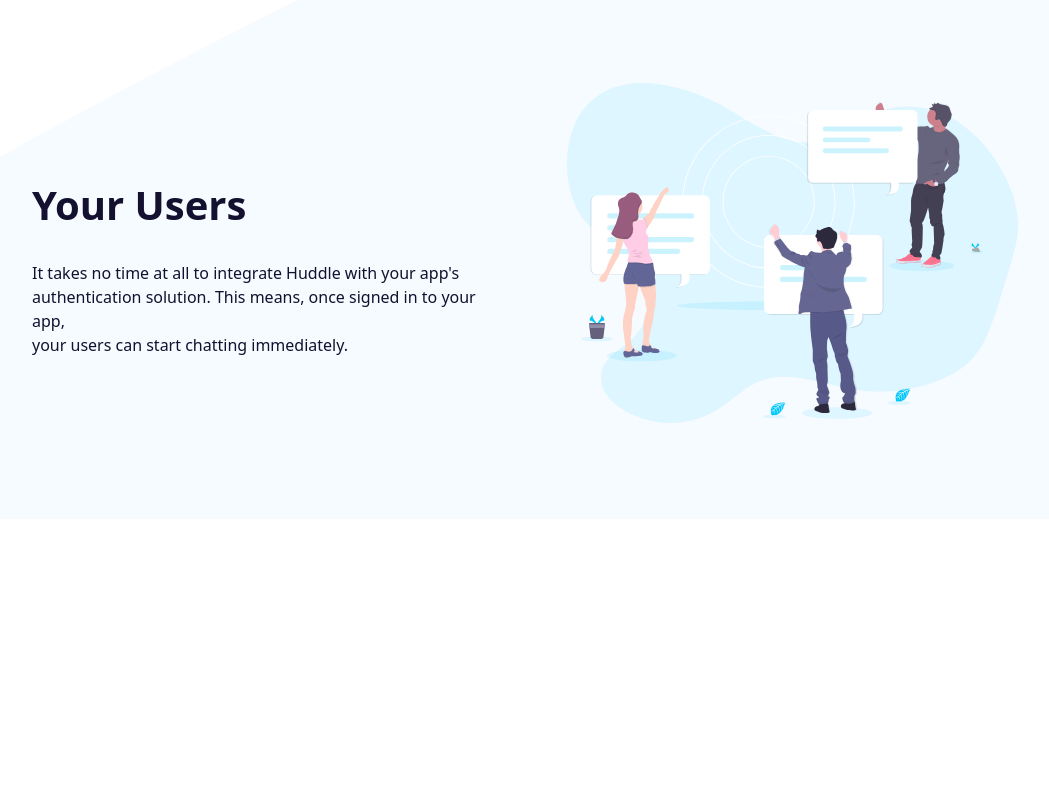
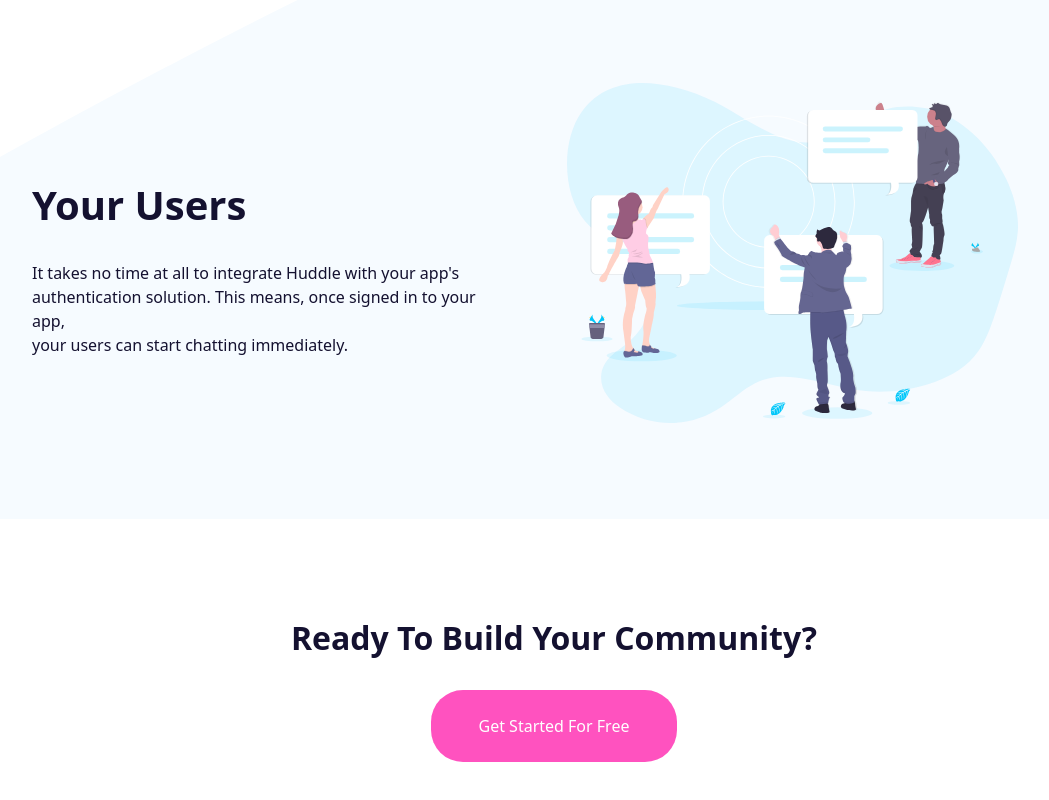
Before and after one commit to codingwithcesur/Responsive-Design, a plain HTML site: page index.html in a window 1280 px wide. Shown: the part 2756-3556 px from the top of the page, without its empty margins (86-1135 px from the left). Before the commit the page ends 3323 px from the top, so only its background shows below. Drawn offline with nearby package versions, Linux system fonts and the light colour scheme.

Commit message:
add last-message

```diff
--- a/index.html
+++ b/index.html
@@ -128,6 +128,18 @@
           alt="Image about growing together"
         />
       </div>
+      <div class="final-message row row-cols-1 my-5 pt-5">
+        <h2 class="final-message-text col fw-bold text-center mt-1">
+          Ready To Build Your Community?
+        </h2>
+        <div class="col text-center">
+          <a
+            class="final-message-btn btn btn-primary rounded-5 px-5 py-4 mt-4 border-0"
+          >
+            Get Started For Free
+          </a>
+        </div>
+      </div>
     </div>
   </body>
 </html>
--- a/style.css
+++ b/style.css
@@ -31,3 +31,7 @@
 .info-title {
   font-weight: 700;
 }
+
+.final-message-btn {
+  background-color: hsl(322, 100%, 66%);
+}
```
